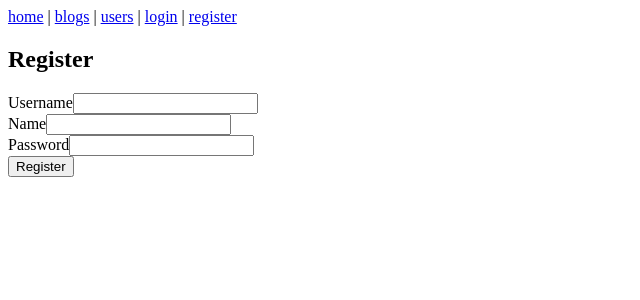
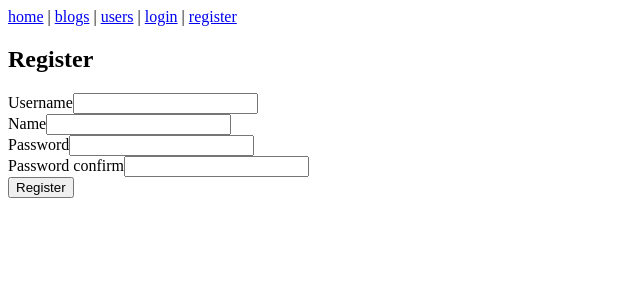
Before and after one commit to onoprienko/full-stack-open-nextjs-2026, a Next.js app: page /register in a window 1280 px wide. Shown: the top 300 px of the page, without its empty margins (0-640 px from the left). Built offline with nearby package versions, Linux system fonts and the light colour scheme; no server answers.

Commit message:
exercise: Validations in user registration (15)

```diff
--- a/app/actions/users.ts
+++ b/app/actions/users.ts
@@ -5,10 +5,22 @@ import bcrypt from 'bcryptjs'
 import { db } from '../../db'
 import { users } from '../../db/schema'
 
-export const registerUser = async (formData: FormData) => {
+export const registerUser = async (
+  prevState: { error: string },
+  formData: FormData,
+) => {
   const username = (formData.get('username') as string)?.trim()
   const name = (formData.get('name') as string)?.trim()
   const password = formData.get('password') as string
+  const passwordConfirm = formData.get('passwordconfirm') as string
+
+  if (!username || username.length < 4)
+    return { error: 'usermane must be at least 4 characters long' }
+  if (!name || name.length < 4)
+    return { error: 'name must be at least 4 characters long' }
+  if (!password || password.length < 4)
+    return { error: 'password must be at least 4 characters long' }
+  if (password !== passwordConfirm) return { error: 'password not confirmed' }
 
   const passwordHash = await bcrypt.hash(password, 10)
 
--- a/app/register/page.tsx
+++ b/app/register/page.tsx
@@ -1,30 +1,70 @@
-import Link from 'next/link'
+'use client'
+
+import { useActionState, useState } from 'react'
 import { registerUser } from '../actions/users'
 
 export default function RegisterPage() {
+  const [state, formAction] = useActionState(registerUser, { error: '' })
+
+  const [username, setUsername] = useState('')
+  const [name, setName] = useState('')
+  const [password, setPassword] = useState('')
+  const [passwordConfirm, setPasswordConfirm] = useState('')
+
   return (
     <div>
       <h2>Register</h2>
-      <form action={registerUser}>
+      <form action={formAction}>
         <div>
           <label>
             Username
-            <input type="text" name="username" required />
+            <input
+              type="text"
+              name="username"
+              required
+              value={username}
+              onChange={(e) => setUsername(e.target.value)}
+            />
           </label>
         </div>
         <div>
           <label>
             Name
-            <input type="text" name="name" required />
+            <input
+              type="text"
+              name="name"
+              required
+              value={name}
+              onChange={(e) => setName(e.target.value)}
+            />
           </label>
         </div>
         <div>
           <label>
             Password
-            <input type="password" name="password" required />
+            <input
+              type="password"
+              name="password"
+              required
+              value={password}
+              onChange={(e) => setPassword(e.target.value)}
+            />
+          </label>
+        </div>
+        <div>
+          <label>
+            Password confirm
+            <input
+              type="password"
+              name="passwordconfirm"
+              required
+              value={passwordConfirm}
+              onChange={(e) => setPasswordConfirm(e.target.value)}
+            />
           </label>
         </div>
         <button type="submit">Register</button>
+        {state.error && <p style={{ color: 'red' }}>{state.error}</p>}
       </form>
     </div>
   )
```
